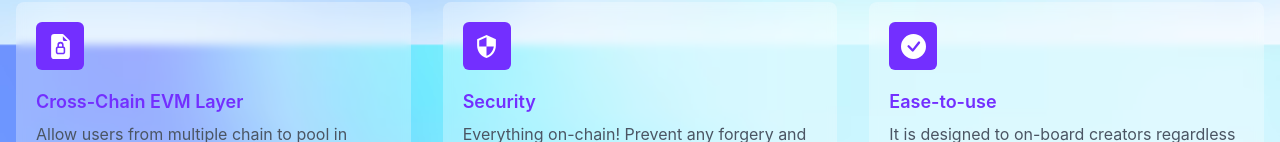
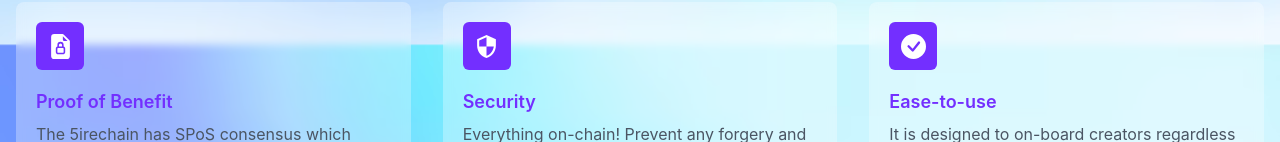
Before and after one commit to rkmonarch/5ire-funds, a Next.js app: page / in a window 1280 px wide. Shown: the part 810-952 px from the top of the page. Built offline with nearby package versions, Linux system fonts and the light colour scheme; what wagmi would draw is missing.

Commit message:
UI changes

```diff
--- a/src/pages/[username].tsx
+++ b/src/pages/[username].tsx
@@ -180,7 +180,7 @@
     <>
       <Head>
         <title>{name}</title>
-        <meta name="description" content="DOJ Fund" />
+        <meta name="description" content="5ire Fund" />
         <meta name="viewport" content="width=device-width, initial-scale=1" />
         <link rel="icon" href="/favicon.ico" />
       </Head>
@@ -241,7 +241,7 @@
               <Stack mt={2} direction={"row"} spacing={2}>
                 <NumberInput width={"100%"}>
                   <NumberInputField
-                    placeholder="2 DOJ"
+                    placeholder="2 5ire"
                     flex={2}
                     fontSize={"sm"}
                     rounded={"md"}
--- a/src/pages/index.tsx
+++ b/src/pages/index.tsx
@@ -99,11 +99,8 @@
           </h1>
         </div>
         <dl className="space-y-10 md:space-y-0 md:grid md:grid-cols-3 md:gap-x-8 md:gap-y-10">
-          <FeatureCard
-            icon={<BsFillFileEarmarkLockFill size={25} />}
-            title="Cross-Chain EVM Layer"
-            desc="Allow users from multiple chain to pool in assets and share token amount in this cross-chain dapp"
-          />
+        <FeatureCard icon={<BsFillFileEarmarkLockFill size={25} />} title="Proof of Benefit" desc="The 5irechain has SPoS consensus which enables 17 UN SDGs to drive ESG with better approach. That's where government agrees on common ground." />
+
           <FeatureCard
             icon={<MdSecurity size={25} />}
             title="Security"
```
